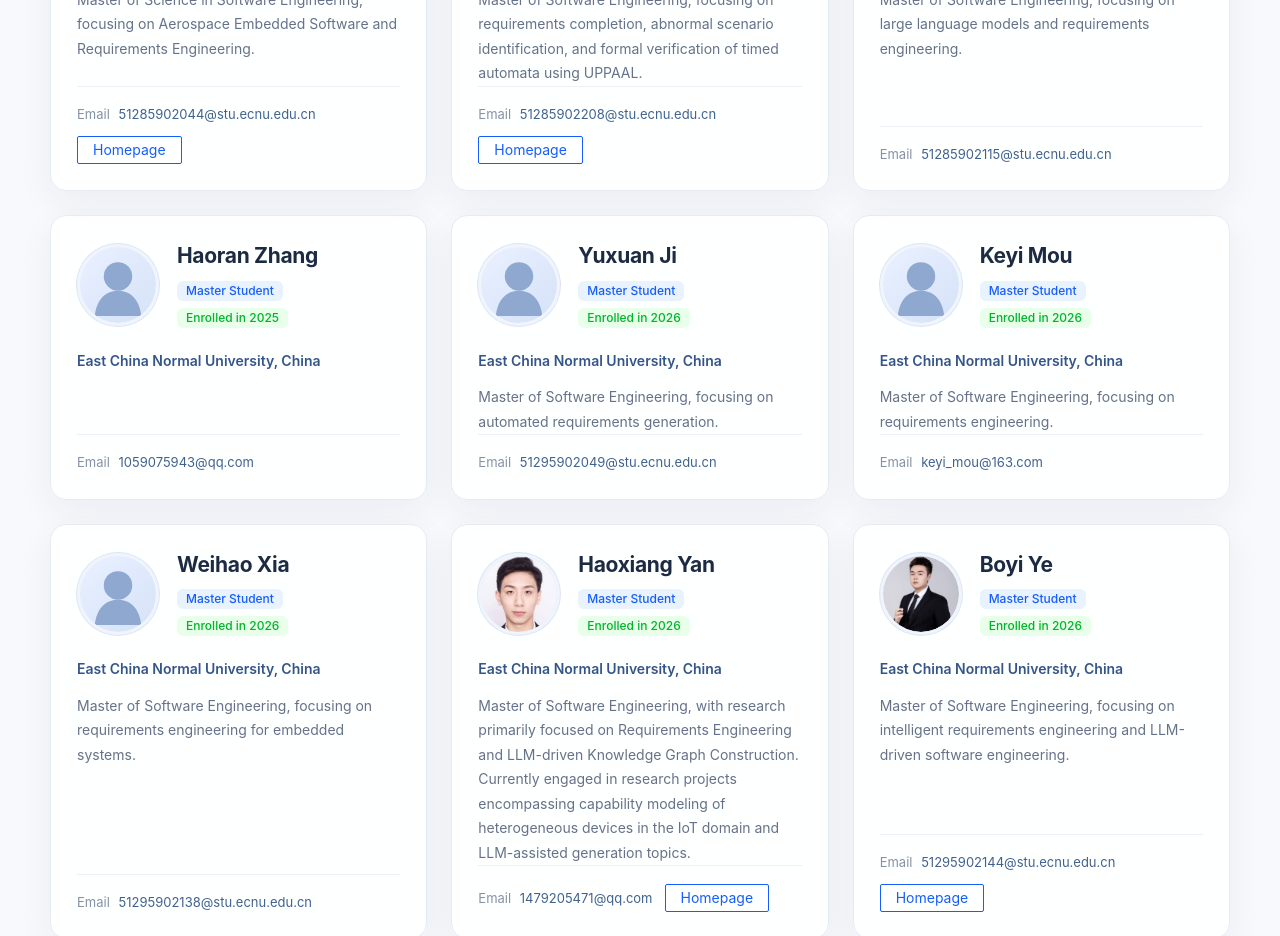
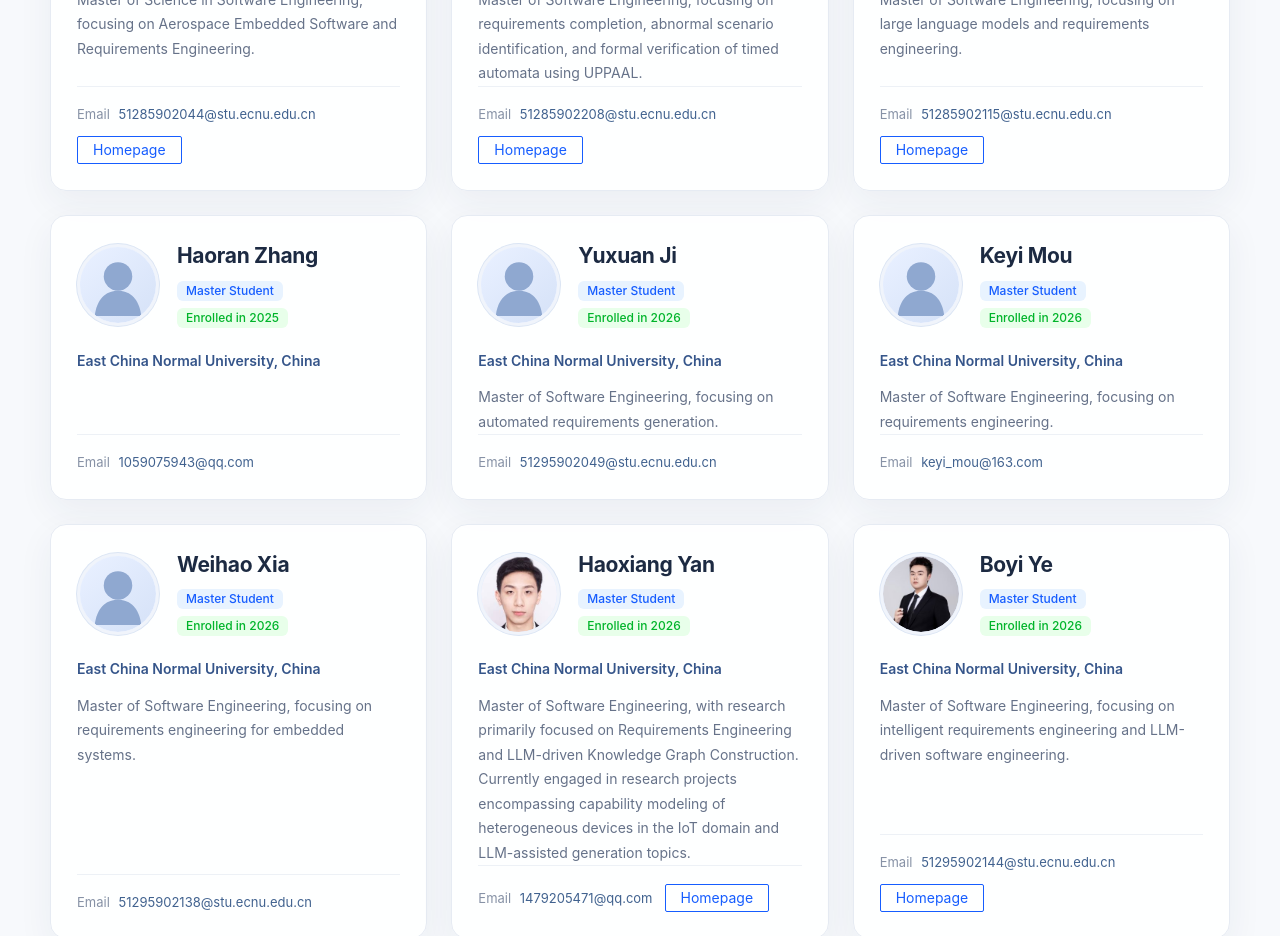
Before and after one commit to Waller-Man/re4cps-redesign, a Vue app: page /#/members in a window 1280 px wide. Shown: the part 2260-3196 px from the top of the page. Built offline with nearby package versions, Linux system fonts and the light colour scheme.

Commit message:
为wzj添加了个人主页

```diff
--- a/src/data/members.ts
+++ b/src/data/members.ts
@@ -176,6 +176,7 @@ export const members: readonly MemberProfile[] = [
     order: 6,
     hasBio: true,
     email: '51285902115@stu.ecnu.edu.cn',
+    homepage: 'https://wzj1027.github.io/ecnu-wzj.github.io/',
   },
   {
     id: 'haoran-zhang',
```
